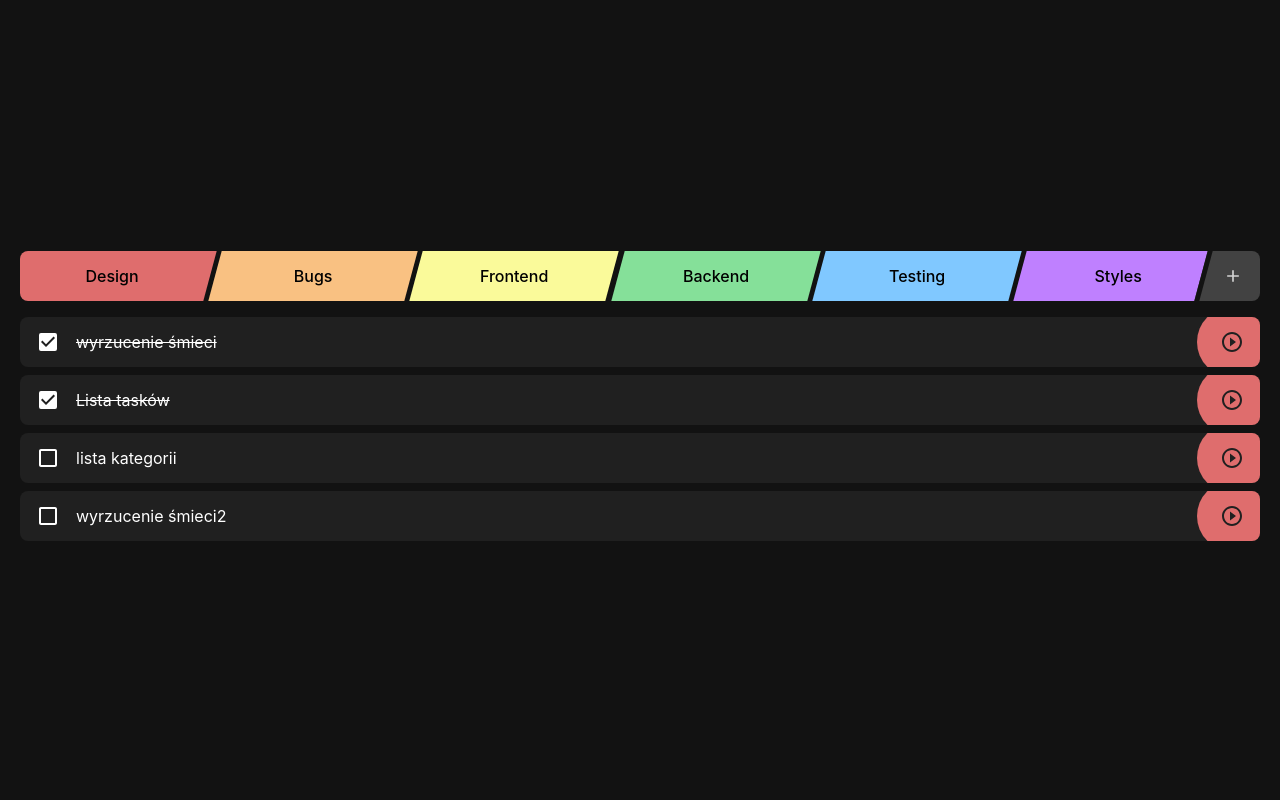
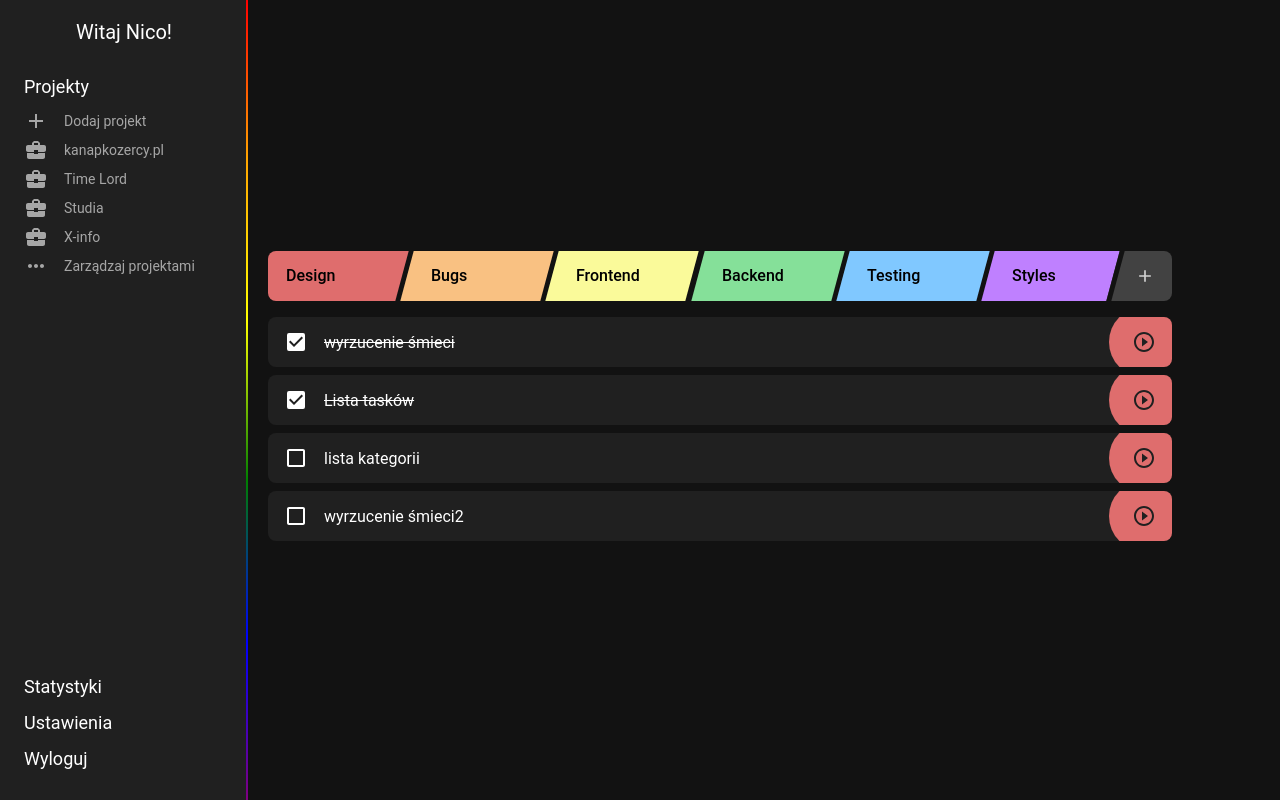
Before and after one commit to Nico2d/TimeLord, a React (Create React App) app: page / in a window 1280 px wide. Built offline with nearby package versions, Linux system fonts and the light colour scheme.

Commit message:
feat: navigation sidebar

```diff
--- a/src/App.css
+++ /dev/null
@@ -1,38 +0,0 @@
-.App {
-  text-align: center;
-}
-
-.App-logo {
-  height: 40vmin;
-  pointer-events: none;
-}
-
-@media (prefers-reduced-motion: no-preference) {
-  .App-logo {
-    animation: App-logo-spin infinite 20s linear;
-  }
-}
-
-.App-header {
-  background-color: #282c34;
-  min-height: 100vh;
-  display: flex;
-  flex-direction: column;
-  align-items: center;
-  justify-content: center;
-  font-size: calc(10px + 2vmin);
-  color: white;
-}
-
-.App-link {
-  color: #61dafb;
-}
-
-@keyframes App-logo-spin {
-  from {
-    transform: rotate(0deg);
-  }
-  to {
-    transform: rotate(360deg);
-  }
-}
--- a/src/App.js
+++ b/src/App.js
@@ -1,12 +1,31 @@
-import "./App.css";
+import styled from "styled-components";
 import { MainSection } from "./Components/Main/MainSection";
+import { Sidebar } from "./Components/Sidebar/Sidebar";
+import { createGlobalStyle, ThemeProvider } from "styled-components";
 
 function App() {
+  const GlobalStyle = createGlobalStyle`
+  @import url('https://fonts.googleapis.com/css2?family=Roboto:wght@300;400;500&display=swap');
+
+  body, html {
+    margin: 0;
+    box-sizing: border-box;
+    font-family: 'Roboto', sans-serif;
+  }
+`;
+
   return (
-    <div className="App">
+    <Container>
+      <GlobalStyle whiteColor />
+      <Sidebar />
       <MainSection />
-    </div>
+    </Container>
   );
 }
 
 export default App;
+
+const Container = styled.div`
+  display: flex;
+  background: #121212;
+`;
--- a/src/Components/Main/MainSection.tsx
+++ b/src/Components/Main/MainSection.tsx
@@ -51,6 +51,4 @@ const Container = styled.div`
   align-items: center;
   justify-content: center;
   padding: 0 20px;
-  height: 100vh;
-  background: #121212;
 `;
--- /dev/null
+++ b/src/Components/Sidebar/Projects.tsx
@@ -0,0 +1,51 @@
+import React, { useState } from "react";
+import { MdAdd, MdBusinessCenter, MdMoreHoriz } from "react-icons/md";
+import styled from "styled-components";
+
+export const Projects = () => {
+  const [activeProject, setActiveProject] = useState<string>();
+  const projectsList = [
+    { id: "1", name: "kanapkozercy.pl" },
+    { id: "2", name: "Time Lord" },
+    { id: "3", name: "Studia" },
+    { id: "4", name: "X-info" },
+  ];
+
+  return (
+    <Container>
+      <Row isActive={false}>
+        <MdAdd /> Dodaj projekt
+      </Row>
+      {projectsList.map((projectItem) => (
+        <Row
+          key={projectItem.id}
+          onClick={() => setActiveProject(projectItem.id)}
+          isActive={projectItem.id === activeProject}
+        >
+          <MdBusinessCenter /> {projectItem.name}
+        </Row>
+      ))}
+      <Row isActive={false}>
+        <MdMoreHoriz /> Zarządzaj projektami
+      </Row>
+    </Container>
+  );
+};
+
+const Container = styled.div`
+  display: flex;
+  flex-flow: column;
+`;
+
+const Row = styled.div<{ isActive: boolean }>`
+  display: inline-flex;
+  line-height: 24px;
+  margin-bottom: 5px;
+  font-size: 14px;
+  opacity: ${(props) => (props.isActive ? 1 : 0.6)};
+
+  svg {
+    font-size: 24px;
+    padding-right: 1rem;
+  }
+`;
--- /dev/null
+++ b/src/Components/Sidebar/Sidebar.tsx
@@ -0,0 +1,73 @@
+import styled from "styled-components";
+import { Projects } from "./Projects";
+
+export const Sidebar = () => {
+  return (
+    <Container>
+      <Title>Witaj Nico!</Title>
+      <Heading>Projekty</Heading>
+      <Projects />
+
+      <NavWrapper>
+        <Heading>Statystyki</Heading>
+        <Heading>Ustawienia</Heading>
+        <Heading>Wyloguj</Heading>
+      </NavWrapper>
+    </Container>
+  );
+};
+
+const NavWrapper = styled.nav`
+  margin-top: auto;
+  margin-bottom: 1rem;
+`;
+
+const Heading = styled.h1`
+  font-size: 18px;
+  font-weight: 400;
+`;
+
+const Title = styled.p`
+  font-size: 20px;
+  text-align: center;
+`;
+
+const Container = styled.div`
+  position: relative;
+  display: flex;
+  flex-flow: column;
+  background: #202020;
+  color: white;
+  width: 200px;
+  height: 100vh;
+  padding: 0 1.5rem;
+
+  ::before {
+    position: absolute;
+    top: 0;
+    bottom: 0;
+    width: 2px;
+    right: 0;
+    content: "";
+
+    background: linear-gradient(
+      to bottom,
+      #df6d6d,
+      #f9c182,
+      #fafa9a,
+      #85e099,
+      #80c8ff,
+      #bf80ff
+    );
+
+    background: linear-gradient(
+      to bottom,
+      red,
+      orange,
+      yellow,
+      green,
+      blue,
+      purple
+    );
+  }
+`;
--- a/src/index.css
+++ /dev/null
@@ -1,13 +0,0 @@
-body {
-  margin: 0;
-  font-family: -apple-system, BlinkMacSystemFont, 'Segoe UI', 'Roboto', 'Oxygen',
-    'Ubuntu', 'Cantarell', 'Fira Sans', 'Droid Sans', 'Helvetica Neue',
-    sans-serif;
-  -webkit-font-smoothing: antialiased;
-  -moz-osx-font-smoothing: grayscale;
-}
-
-code {
-  font-family: source-code-pro, Menlo, Monaco, Consolas, 'Courier New',
-    monospace;
-}
```
Also changed, not shown: src/index.js (+6 -6 lines), src/logo.svg (deleted).
